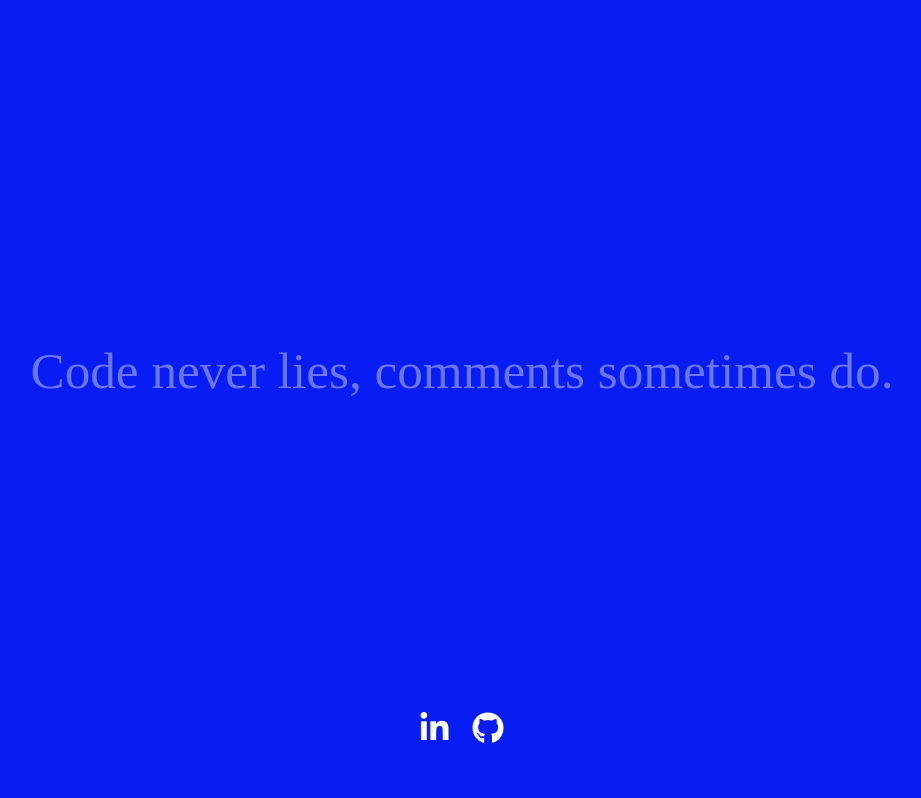
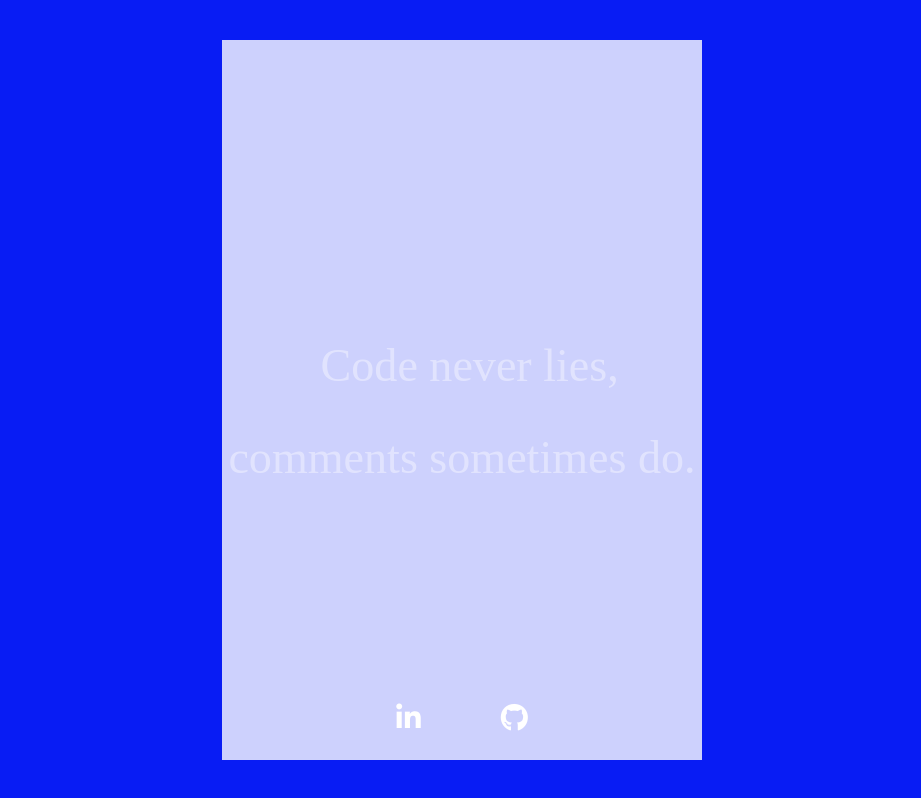
Before and after one commit to alancj731/newportfolio, a SvelteKit app: page / in a window 1280 px wide. Shown: the whole page, without its empty margins (178-1099 px from the left). Built offline with nearby package versions, Linux system fonts and the light colour scheme; a web font is replaced by a local one.

Commit message:
added card component

```diff
--- a/src/app.css
+++ b/src/app.css
@@ -8,6 +8,9 @@ html, body {
 	overflow: hidden;
 }
 
+.cardblue{
+  background-color: #081cf4;
+}
 
 .playwrite-ar-bg {
   font-family: "Playwrite AR", cursive;
--- /dev/null
+++ b/src/lib/components/card.svelte
@@ -0,0 +1,75 @@
+<script lang="ts">
+	import { onMount } from 'svelte';
+	let cardRef: HTMLElement | null = null;
+
+	$: cardWidth = 0;
+	$: cardHeight = 0;
+	$: cardTop = 0;
+	$: cardLeft = 0;
+
+	function updateCardContainerSizeAndPosition() {
+		const windowWidth = window.innerWidth;
+		const windowHeight = window.innerHeight;
+		const deviceWidth = screen.width;
+		const deviceHeight = screen.height;
+
+		cardWidth =
+			windowWidth >= 3800
+				? 850
+				: windowWidth >= 1900
+					? 600
+					: windowWidth >= 1024
+						? 480
+						: windowWidth >= 820
+							? 400
+							: windowWidth >= 768
+								? 360
+								: 260;
+		cardHeight = cardWidth * 1.5;
+
+		cardTop =
+			windowHeight > cardHeight
+				? Math.floor((windowHeight - cardHeight) / 2)
+				: Math.floor((deviceHeight - cardHeight) / 2);
+		cardLeft =
+			windowWidth > cardWidth
+				? Math.floor((windowWidth - cardWidth) / 2)
+				: Math.floor((deviceWidth - cardWidth) / 2);
+	}
+
+	onMount(() => {
+		console.log('card.svelte onMount');
+		if (!cardRef) {
+			console.error('cardRef is null');
+			return;
+		}
+		// initialize container size and position
+		updateCardContainerSizeAndPosition();
+		// set card visible
+
+		// show card container
+		cardRef.classList.remove('hidden');
+
+		// add event listener
+		window.addEventListener('resize', () => {
+			updateCardContainerSizeAndPosition();
+		});
+	});
+</script>
+
+<div
+	class="card-container hidden bg-white"
+	style="width: {cardWidth}px; height:{cardHeight}px; top: {cardTop}px; left:{cardLeft}px "
+	bind:this={cardRef}
+>
+	<div class="card">
+		<slot></slot>
+	</div>
+</div>
+
+<style>
+	.card-container {
+		position: absolute;
+		opacity: 0.8;
+	}
+</style>
--- a/src/routes/+page.svelte
+++ b/src/routes/+page.svelte
@@ -1,14 +1,81 @@
 <script lang="ts">
+	import Card from '$lib/components/card.svelte';
 	import { onMount } from 'svelte';
 
+	function adjustCardSize() {
+		// const cards = document.querySelectorAll('.animated-container');
+		// if (!cards) return;
+		// cards.forEach((item) => {
+		// 	const card = item as HTMLElement;
+		// 	if (deviceWidth > 768 || deviceHeight > 768) {
+		// 		card.style.width = '240px';
+		// 		card.style.height = '360px';
+		// 	} else if (deviceWidth > 768 || deviceHeight > 600) {
+		// 		card.style.width = '120px';
+		// 		card.style.height = '180px';
+		// 	} else if (deviceWidth > 480 || deviceHeight > 320) {
+		// 		card.style.width = '60px';
+		// 		card.style.height = '90px';
+		// 	} else {
+		// 		card.style.width = '120px';
+		// 		card.style.height = '180px';
+		// 	}
+		// });
+	}
+
+	$: cardWidth = 0;
+	$: cardHeight = 0;
+	$: cardTop = 0;
+	$: cardLeft = 0;
+	$: bgText;
+	$: iconSize = '14px';
+
 	export let bgText = '';
-	onMount(() => {
-		const smallDisplay: boolean = window.matchMedia('(max-width: 768px)').matches;
+
+	// function showCards() {
+	// 	const cards = document.querySelectorAll('.animated-container');
+	// 	if (!cards) return;
+	// 	cards.forEach((item) => {
+	// 		const card = item as HTMLElement;
+	// 		card.style.visibility = 'visible';
+	// 	});
+	// }
+
+	function adjustDisplay() {
+		const smallDisplay: boolean = window.matchMedia('(max-width: 1280px)').matches;
 
 		bgText = smallDisplay
 			? '        Code never lies,\ncomments sometimes do.'
 			: 'Code never lies, comments sometimes do.';
-		console.log('small display', smallDisplay, bgText);
+		// console.log('small display', smallDisplay, bgText);
+
+		const windowWidth = window.innerWidth;
+		const windowHeight = window.innerHeight;
+
+		const deviceWidth = screen.width;
+		const deviceHeight = screen.height;
+
+		iconSize =
+			windowWidth >= 3800
+				? '58px'
+				: windowWidth >= 1900
+					? '32px'
+					: windowWidth >= 1280
+						? '28px'
+						: '16px';
+
+		const icons = document.querySelectorAll('.icon');
+		if (icons) {
+			icons.forEach((item) => {
+				const icon = item as HTMLElement;
+				icon.style.fontSize = iconSize;
+			});
+		}
+	}
+
+	onMount(() => {
+		adjustDisplay();
+		window.addEventListener('resize', adjustDisplay);
 	});
 </script>
 
@@ -17,11 +84,18 @@
 </svelte:head>
 <div class="flex h-full w-full flex-col items-center justify-center p-0">
 	<pre class="background-text playwrite-ar-bg leading-loose text-white">{bgText}</pre>
-	<div class="icon-container flex justify-center space-x-6">
-		<a href="https://www.linkedin.com/in/alanchenjian/">
-			<i class="icon fa-brands fa-linkedin-in invert"></i>
-		</a>
-		<a href="https://github.com/alancj731"><i class="icon fa-brands fa-github invert"></i></a>
+
+	<Card />
+
+	<div class="icons-container flex flex-row justify-center space-x-[5rem]">
+		<div class="icon-container" draggable="true">
+			<a href="https://www.linkedin.com/in/alanchenjian/">
+				<i class="icon fa-brands fa-linkedin-in invert"></i>
+			</a>
+		</div>
+		<div class="icon-container">
+			<a href="https://github.com/alancj731"><i class="icon fa-brands fa-github invert"></i></a>
+		</div>
 	</div>
 </div>
 
@@ -41,27 +115,55 @@
 		position: absolute;
 		top: 36%;
 		animation: fadeout 3s linear forwards;
-		transition: all 0.8s linear;
+		transition: all 1s linear;
 	}
 	.background-text:hover {
 		animation: none;
 		color: black;
 		opacity: 1;
-		transform: scale(1.05);
-		transition: all 0.5s linear;
+		transform: scale(1.02);
+		transition: all 1s linear;
 	}
-	.icon-container {
+	.icons-container {
 		position: absolute;
 		top: 88%;
-		font-size: 2rem;
 	}
 	.icon {
 		transition: all 0.5s linear;
 	}
 	.icon:hover {
 		filter: none;
-		scale: 1.1;
+		scale: 1.3;
 		transition: all 0.5s linear;
+	}
+
+	.animated-container {
+		position: absolute;
+		visibility: hidden;
+		opacity: 0.8;
+		/* width: 240px; */
+		/* height: 360px; */
+		/* left: 120px; */
+		/* top: 36px; */
+		/* z-index: 307; */
+		/* offset-path: path('M 0 0 L 10 -20'); */
+		/* offset-rotate: 0deg; */
+		/* animation: moveAlongPath 1s cubic-bezier(0.25, 0.1, 0.25, 1) forwards ; */
+		/* animation: moveAlongPath 1s; */
+		/* offset-path: path('M 0 0 L 10 30 Z');
+		offset-anchor: top left; */
+		/* offset-distance: 0%; */
+		/* offset-rotate: 0deg; */
+		/* animation: moveDiv 5s cubic-bezier(0.25, 0.1, 0.25, 1); */
+		/* transition: offset-distance 2s; */
+	}
+	@keyframes moveDiv {
+		0% {
+			offset-distance: 0%;
+		}
+		100% {
+			offset-distance: 100%;
+		}
 	}
 
 	@media screen and (min-width: 400px) {
@@ -79,7 +181,15 @@
 	@media screen and (min-width: 1024px) {
 		.background-text {
 			top: 40%;
-			font-size: 4vw;
+			font-size: 3.6vw;
+		}
+	}
+	@keyframes moveAlongPath {
+		0% {
+			offset-distance: 0%;
+		}
+		100% {
+			offset-distance: 100%;
 		}
 	}
 </style>
--- a/tailwind.config.ts
+++ b/tailwind.config.ts
@@ -4,7 +4,11 @@ export default {
 	content: ['./src/**/*.{html,js,svelte,ts}'],
 
 	theme: {
-		extend: {}
+		extend: {
+			colors: {
+				cardblue: '#081cf4',
+			}
+		}
 	},
 
 	plugins: [require('@tailwindcss/typography')]
```
